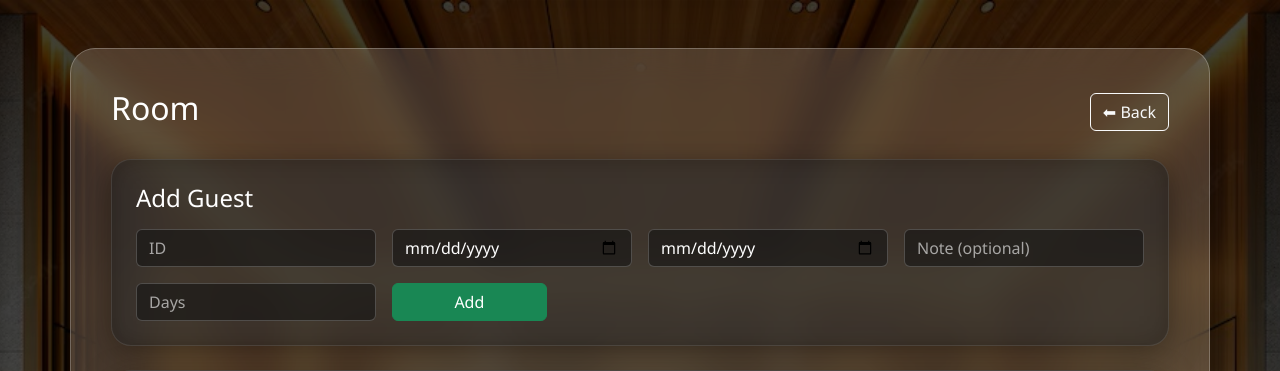
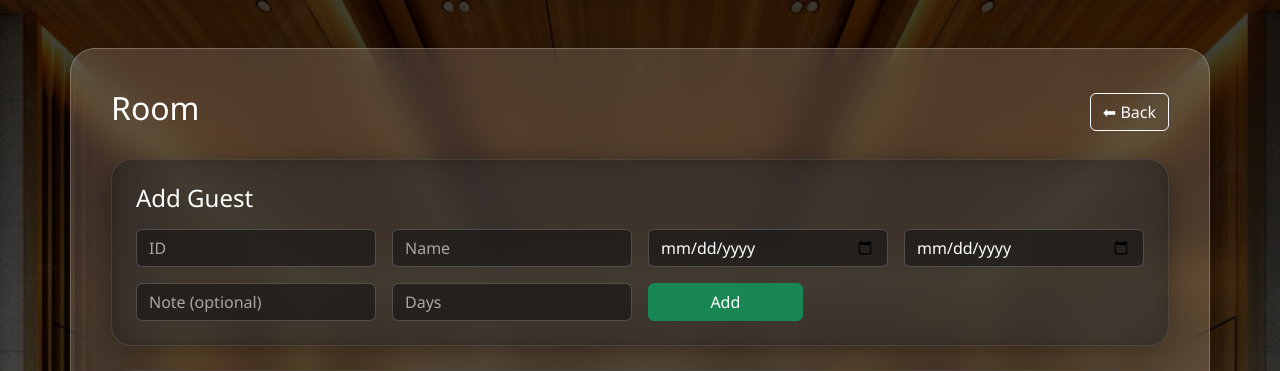
Before and after one commit to Walid-Benzine/hostify, a Flask app: template templates/room_details.html in a window 1280 px wide. Shown: the top 371 px of the page. Run offline with Flask 3, Linux system fonts and the light colour scheme; the template is opened without the code that fills it, so the values that code supplies are empty.

Commit message:
fix indentation error

```diff
--- a/templates/room_details.html
+++ b/templates/room_details.html
@@ -29,6 +29,10 @@
 
             <div class="col-md-3">
                 <input name="id" class="form-control" placeholder="ID" required>
+            </div>
+
+            <div class="col-md-3">
+                <input name="name" class="form-control" placeholder="Name" required>
             </div>
 
             <div class="col-md-3">
```
